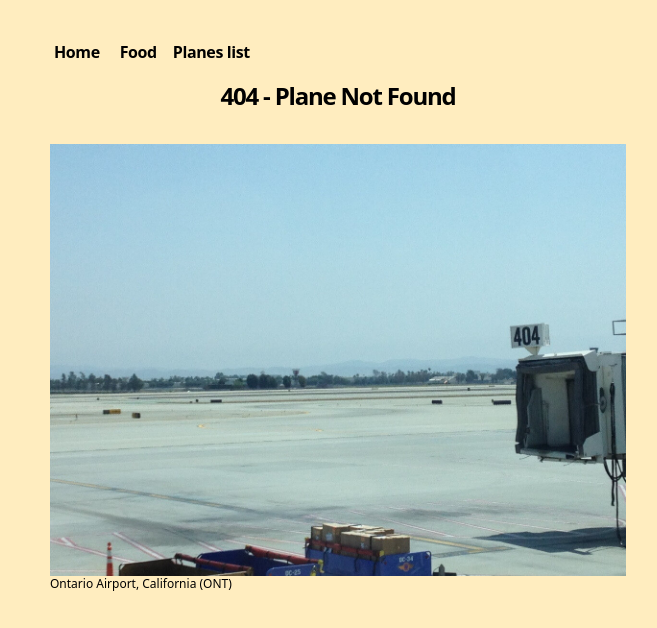
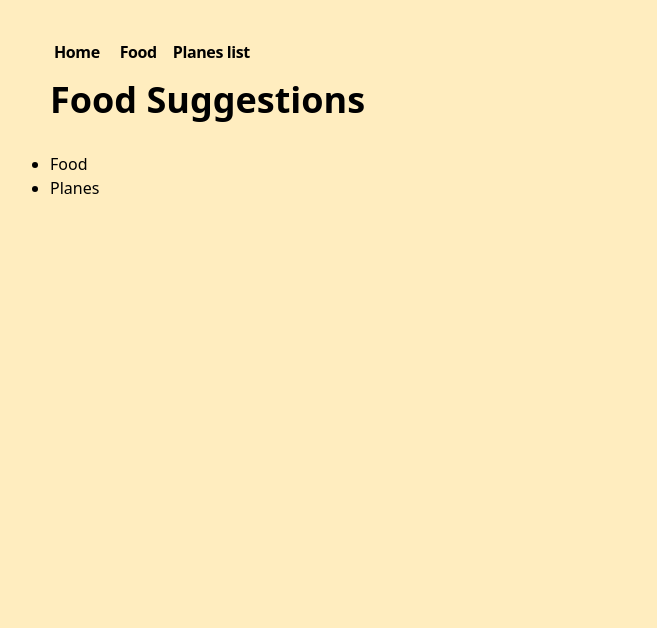
Before and after one commit to pietasty/Website, a Next.js app: page /food in a window 1280 px wide. Before the commit this address had no page. Shown: the top 628 px of the page, without its empty margins (302-959 px from the left). Built offline with nearby package versions, Linux system fonts and the light colour scheme.

Commit message:
Added a food page

```diff
--- /dev/null
+++ b/app/food/page.tsx
@@ -0,0 +1,13 @@
+export default function Page(){
+  return (
+    <section>
+      <h1 className="mb-8 text-4xl font-semibold">
+        Food Suggestions
+      </h1>
+      <ul className="list-disc">
+        <li>Food</li>
+        <li>Planes</li>
+      </ul>
+    </section>
+  )
+}
```
